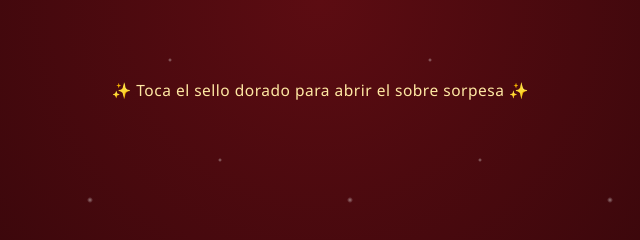
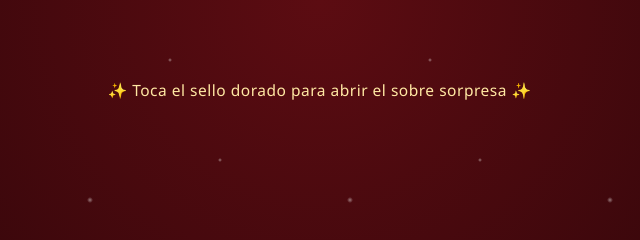
Before and after one commit to Kikyn/navidad-2026, a plain HTML site: page index.html in a window 1280 px wide. Shown: the top 240 px of the page, 320-960 px from the left. Drawn offline with Linux system fonts and the light colour scheme.

Commit message:
Fix HTML encoding issues in index.html

```diff
--- a/index.html
+++ b/index.html
@@ -264,7 +264,7 @@
   <div class="snow"></div>
 
   <!-- EDITA AQUÍ EL TEXTO DE ARRIBA -->
-  <p class="hint" id="hint">✨ Toca el sello dorado para abrir el sobre sorpesa ✨</p>
+  <p class="hint" id="hint">✨ Toca el sello dorado para abrir el sobre sorpresa ✨</p>
 
   <div class="scene" id="envelopeScene" onclick="toggleEnvelope()">
     <div class="envelope-back">
@@ -302,7 +302,6 @@
     }
 
     function confirmarAsistencia() {
-      // Pon aquí tu número con código de país (sin + ni espacios, ej. México: 526691234567)
       const telefono = "526692689365";
       const mensaje = encodeURIComponent("🎄 ¡Hola! Confirmo mi asistencia a poner el pino navideño este domingo a las 5:00 pm. ¡Ahí nos vemos!");
       window.open(`https://wa.me/${telefono}?text=${mensaje}`, '_blank');
```
